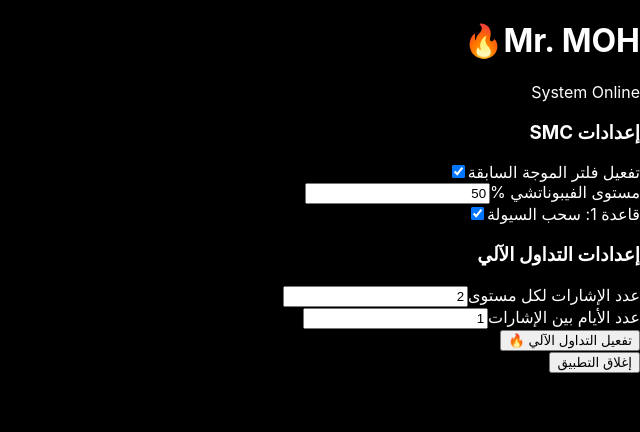
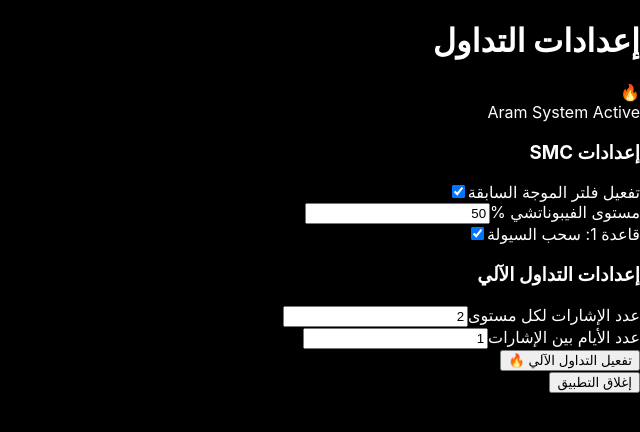
Before and after one commit to hamato19/Mr.MHO.bot, a React (Create React App) app in the folder trading_ui/: page / in a window 1280 px wide. Shown: the top 432 px of the page, without its empty margins (640-1280 px from the left). Built offline with nearby package versions, Linux system fonts and the light colour scheme.

Commit message:
Update Header.jsx

```diff
--- a/trading_ui/src/components/Header.jsx
+++ b/trading_ui/src/components/Header.jsx
@@ -2,20 +2,26 @@ import React from 'react';
 
 const Header = () => {
   return (
-    <div className="w-full flex flex-col items-center border-b border-gray-900 pb-6 mb-4">
-      {/* شعار عصري مع أيقونة النار */}
-      <h1 className="text-3xl font-extrabold text-white tracking-tighter flex items-center gap-1.5">
-        Mr. <span className="text-[#deff9a]">MOH</span>
-        <span className="text-xl">🔥</span>
-      </h1>
+    <div className="w-full flex flex-col items-center justify-center text-center py-4 border-b border-gray-900/50">
 
-      {/* حالة الاتصال بشكل نبضي جذاب */}
-      <div className="flex items-center gap-2 mt-2 bg-[#0a0a0a] border border-gray-800 px-4 py-1.5 rounded-full shadow-inner">
-        <div className="w-2.5 h-2.5 bg-green-500 rounded-full animate-pulse shadow-lg shadow-green-900"></div>
-        <span className="text-xs text-gray-400 font-medium uppercase tracking-widest">
-          System Online
+      {/* حاوية النص والأيقونة - نستخدم flex-row-reverse لضمان الترتيب العربي الصحيح */}
+      <div className="flex flex-row-reverse items-center justify-center gap-3">
+        {/* النص جهة اليمين */}
+        <h1 className="text-2xl font-bold text-white tracking-tight">
+          إعدادات التداول
+        </h1>
+        {/* الأيقونة جهة اليسار (أو بجانب النص مباشرة) */}
+        <span className="text-2xl animate-bounce">🔥</span>
+      </div>
+
+      {/* خط توضيحي سفلي أنيق بجانب "System Online" */}
+      <div className="flex items-center gap-2 mt-3 bg-black/50 border border-gray-800 px-4 py-1 rounded-full shadow-lg">
+        <div className="w-2 h-2 bg-[#deff9a] rounded-full animate-pulse shadow-[0_0_8px_#deff9a]"></div>
+        <span className="text-[10px] text-gray-500 uppercase tracking-[0.2em] font-medium">
+          Aram System Active
         </span>
       </div>
+
     </div>
   );
 };
```
